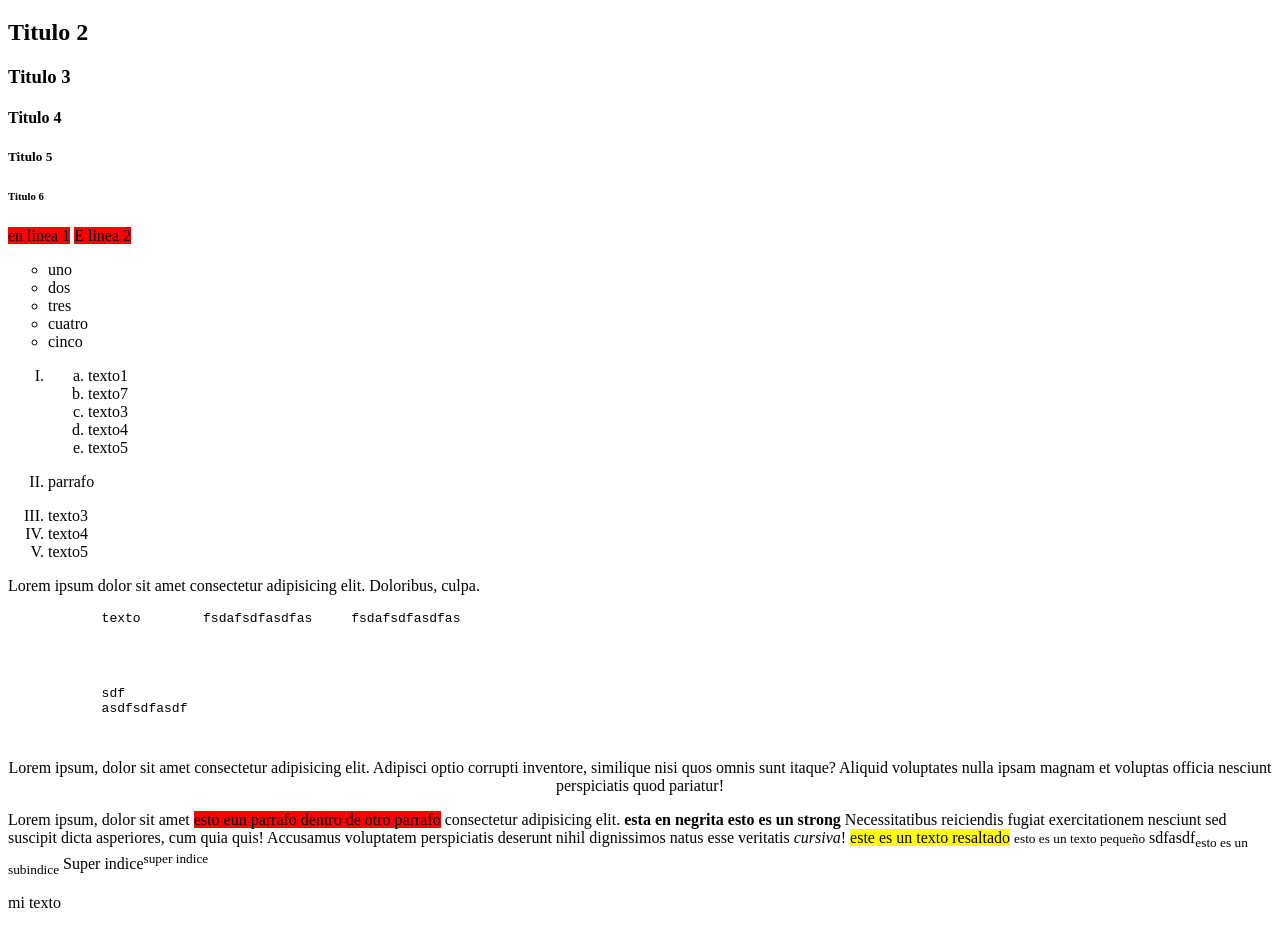
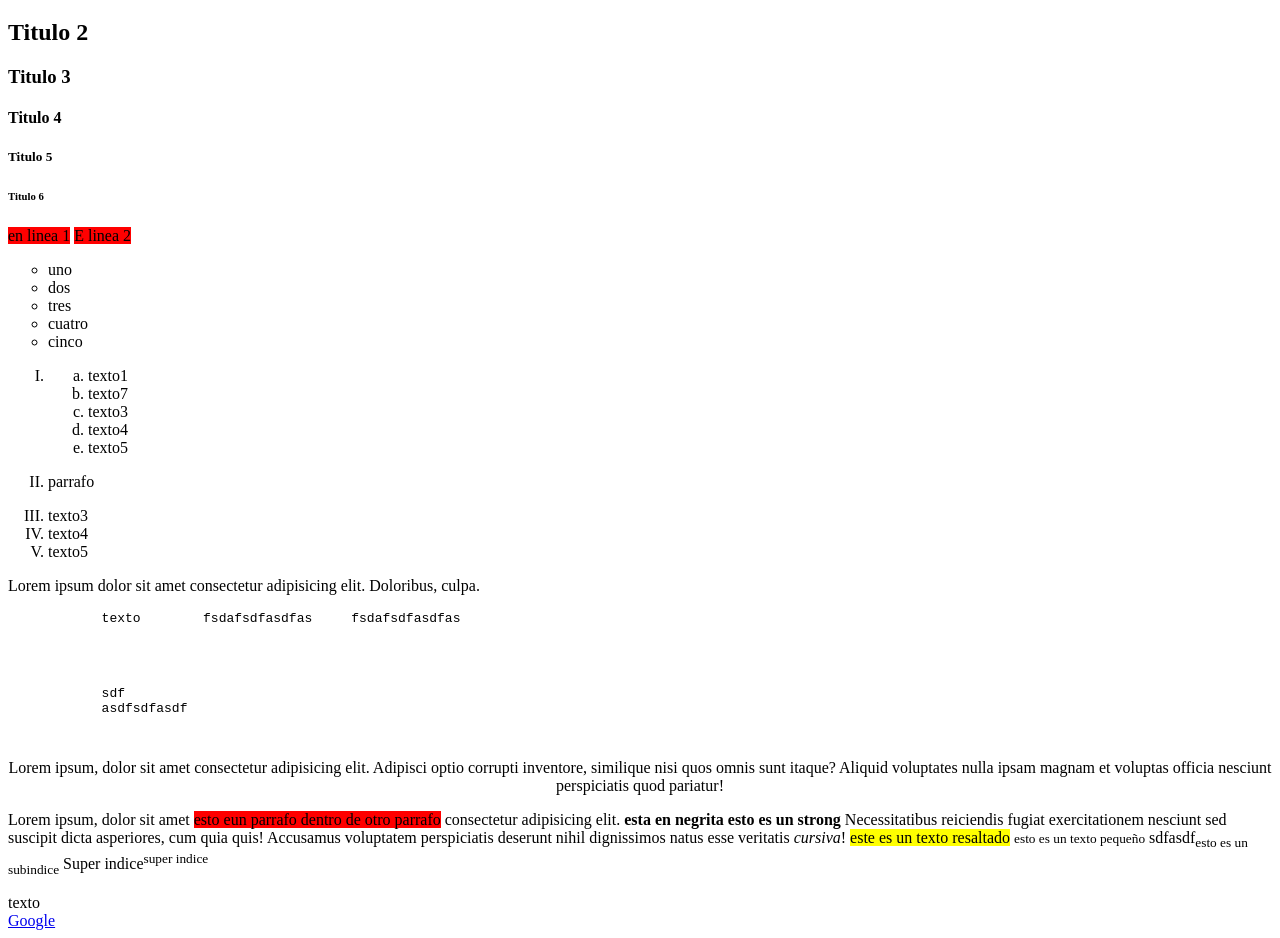
Before and after one commit to lordcontra/full-stack-133, a plain HTML site: page index.html in a window 1280 px wide. Shown: the part 61-999 px from the top of the page. Drawn offline with Linux system fonts and the light colour scheme.

Commit message:
nuevo enlace

```diff
--- a/index.html
+++ b/index.html
@@ -76,7 +76,8 @@
         Super indice<sup>super indice</sup>
         </p>
         <div class="contenedor">
-            <p>mi texto</p>
+            <div>texto</div>
+           <a href="http://www.google.com">Google</a>
         </div>
     </body>
 
```
